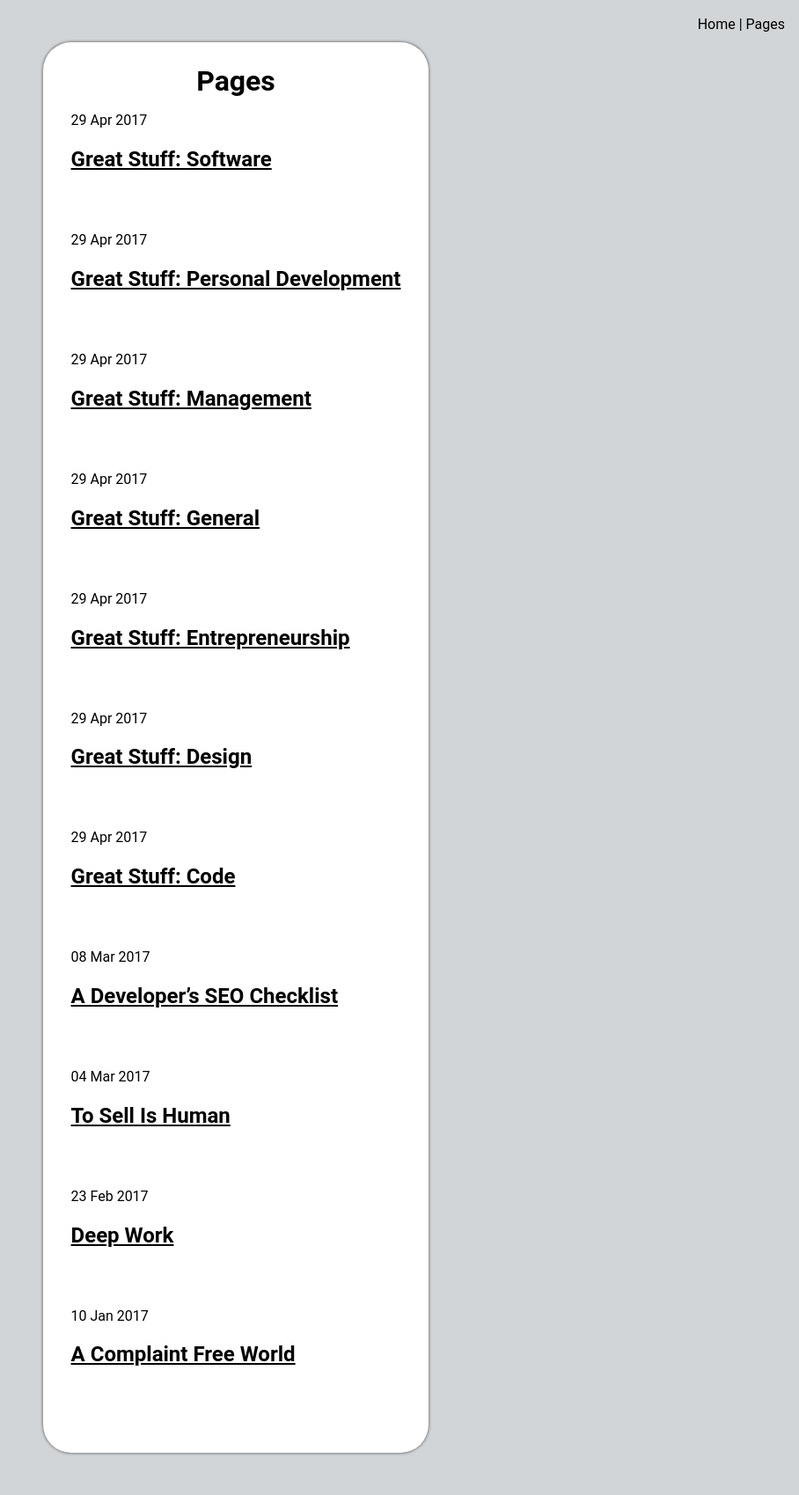
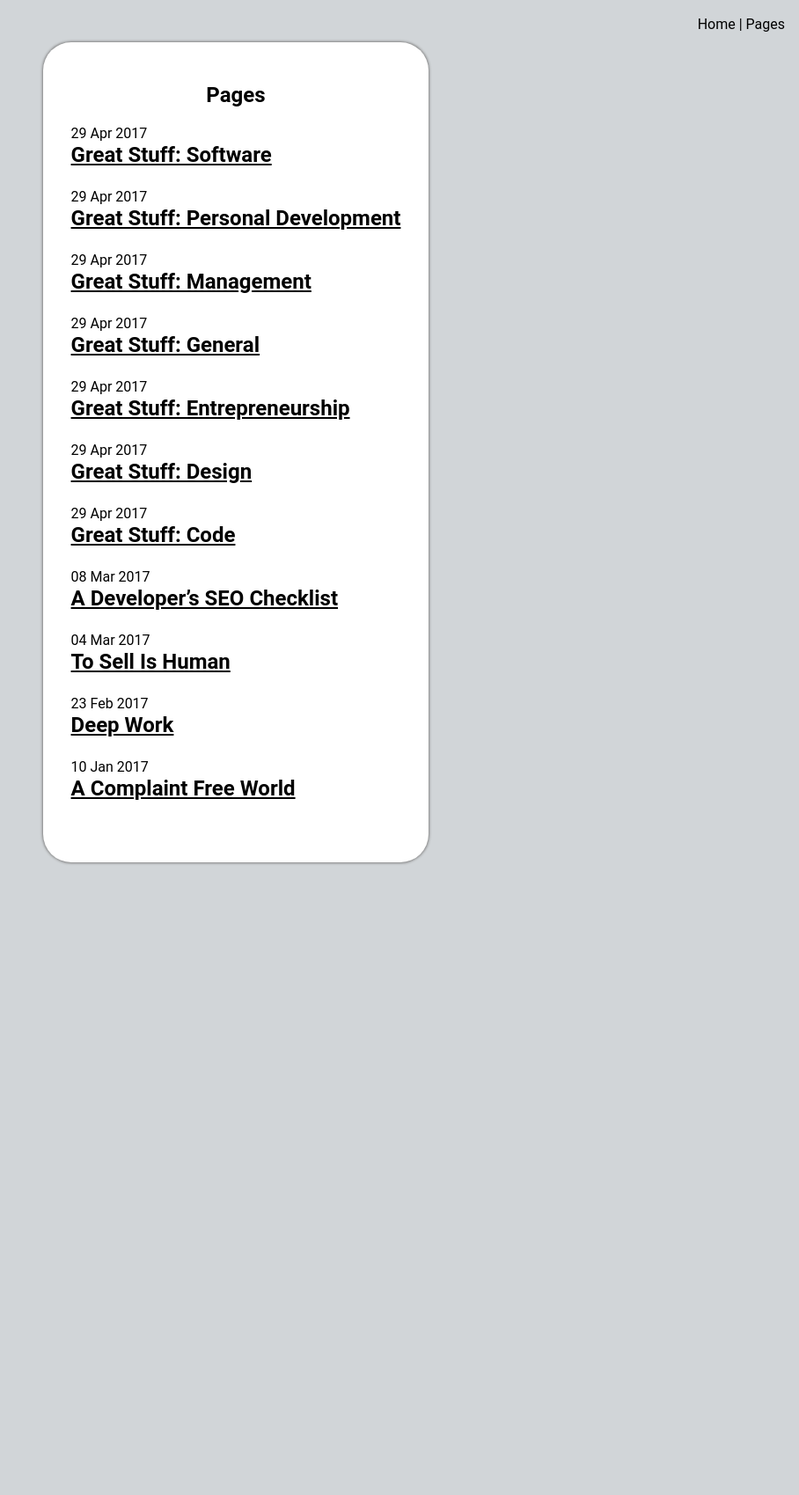
Before and after one commit to chancock09/chancock09.github.io, a Jekyll site: the page built from pages.html, in a window 1280 px wide. Shown: the whole page at 88% size, without its empty margins (372-1280 px from the left). Built offline with Jekyll 4.4.1, drawn with Linux system fonts in a browser that asks for light colours; after the commit the page ends 1028 px from its top, so only the background shows below that.

```diff
--- a/assets/styles/index.css
+++ b/assets/styles/index.css
@@ -16,6 +16,11 @@ body {
 
 body {
   background: #D1D5D8;
+}
+
+code {
+  background: #D1D5D8;
+  padding: 0.25em;
 }
 
 @media only screen and (max-width: 800px) {
@@ -39,6 +44,10 @@ main {
   border-radius: 2rem;
   margin: 3rem 0;
   box-shadow: 0 0 3px 1px gray;
+}
+
+main article {
+  padding: 1em 0;
 }
 
 h1 {
@@ -126,10 +135,11 @@ a:hover {
   }
 }
 
-.post {
-  padding: 1em 0;
-}
-
 .post-header {
   border-bottom: 0.125rem solid #D1D5D8;
 }
+
+.pages-link {
+  font-size: 1.5em;
+  font-weight: bold;
+}
--- a/pages.html
+++ b/pages.html
@@ -2,22 +2,22 @@
 layout: default
 ---
 
-<h1> Pages </h1>
+<article>
 
-<article>
+  <h1> Pages </h1>
+
   {% for page in site.pages reversed %}
     <section>
       <span>{{ page.date | date_to_string }}</span>
-      <h2>
+      <div class="pages-link">
         <a href="{{ page.url }}">{{ page.title }}</a>
-      </h2>
+      </div class="pages-link">
 
       <span>
       </span>
     </section>
 
     <br/>
-    <br/>
 
   {% endfor %}
 </article>
```
Also changed, not shown: _pages/great-stuff-code.md (+1 -0 lines), _pages/great-stuff-design.md (+7 -2 lines), _pages/great-stuff-general.md (+7 -8 lines), _pages/great-stuff-software.md (+7 -0 lines).
